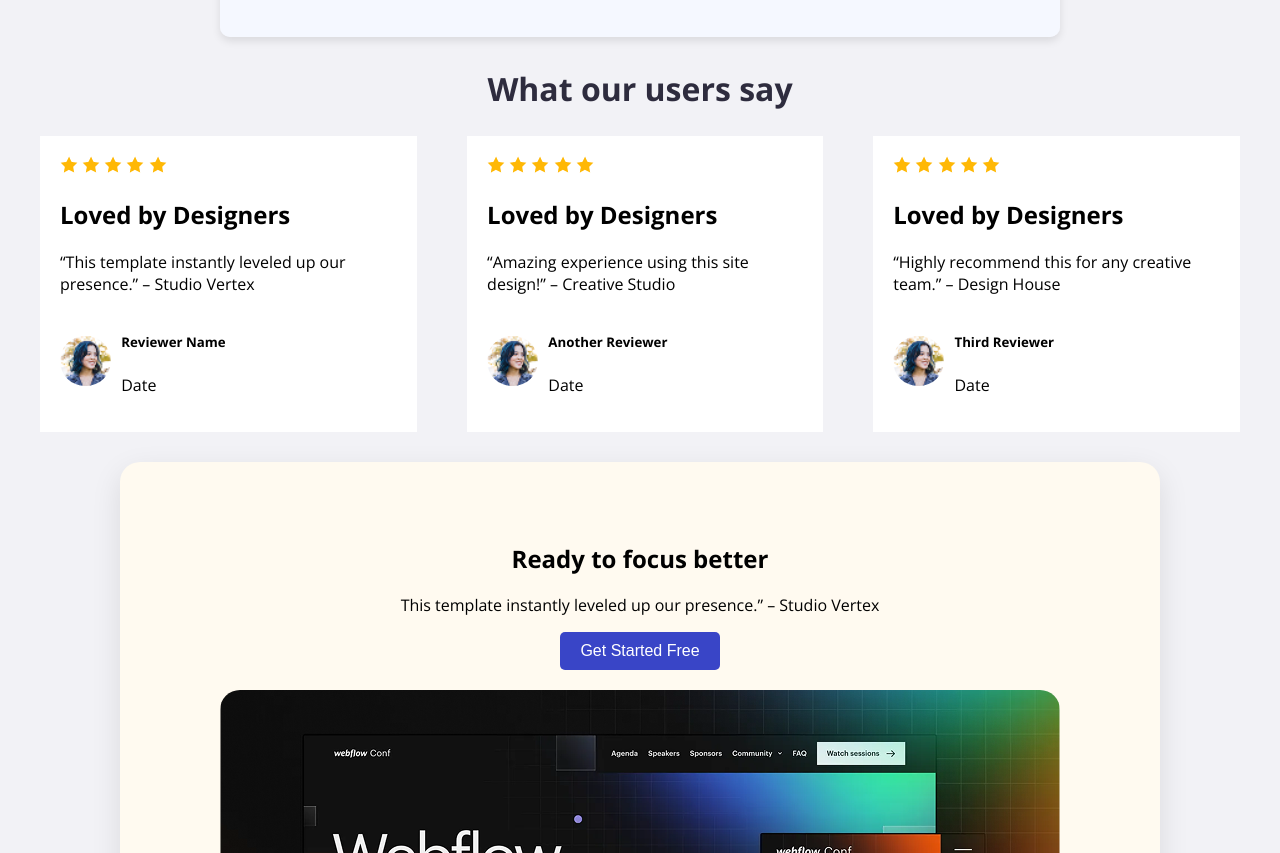
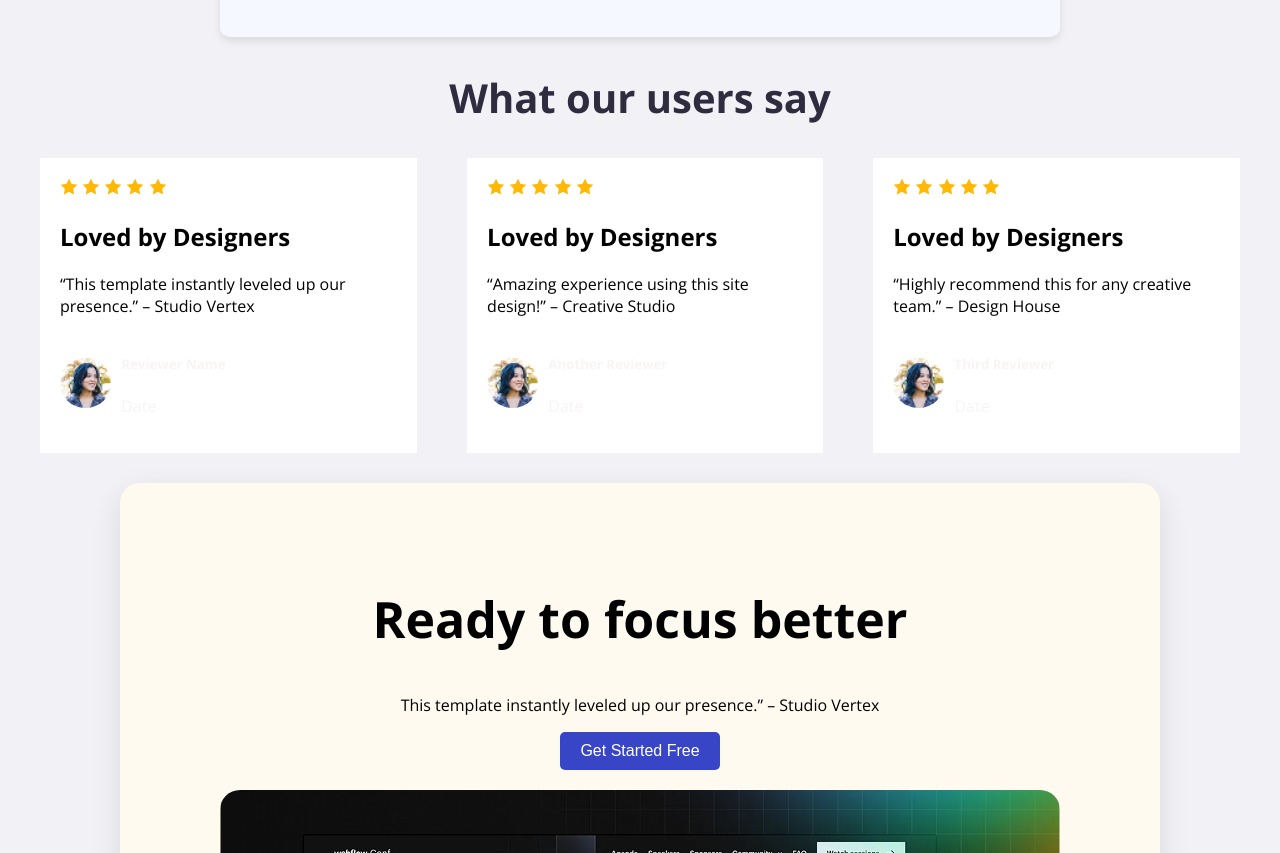
Before and after one commit to SanjidaMostakPrena/My-assignment, a plain HTML site: page index.html in a window 1280 px wide. Shown: the part 1059-1912 px from the top of the page. Drawn offline with nearby package versions, Linux system fonts and the light colour scheme.

Commit message:
add pb ok

```diff
--- a/index.html
+++ b/index.html
@@ -36,7 +36,7 @@
                 <button class="button-primary">Launch Live Preview</button>
             </div>
             <div class="image">
-                <img style="border-radius: 48px;" width="403px" height="300px" src="/image/Assets/wc-mini.png" alt="">
+                <img style="border-radius: 48px;" width="403px" height="300px" src="./image/Assets/wc-mini.png" alt="">
             </div>
         </section>
 
--- a/styles/assignment.css
+++ b/styles/assignment.css
@@ -87,11 +87,15 @@ body{
 }
 .title{
     max-width: 300px;
+
+
 }
 .section-title{
     font-weight: bold;
-    font-size: 32px;
+    font-size: 40px;
     color: rgba(46, 44, 62, 1);
+
+
 }
 .section-sub-title{
     font-size: 18px;
@@ -150,8 +154,12 @@ start-header h2 {
   margin-bottom: 30px;
 }
 .focus-head{
-    padding: 20px 0px
-;
+    padding: 20px 0px;
+
+}
+.focus-head h1{
+    font-size: 50px;
+
 }
 .image-container{
     border-radius: 20px;
@@ -246,6 +254,7 @@ nav li {
     gap: 10px;
     justify-items: center;
     align-items: center;
+    color:rgba(247, 240, 240, 0.7);
 }
 .avatar{
     height: 50px;
```
